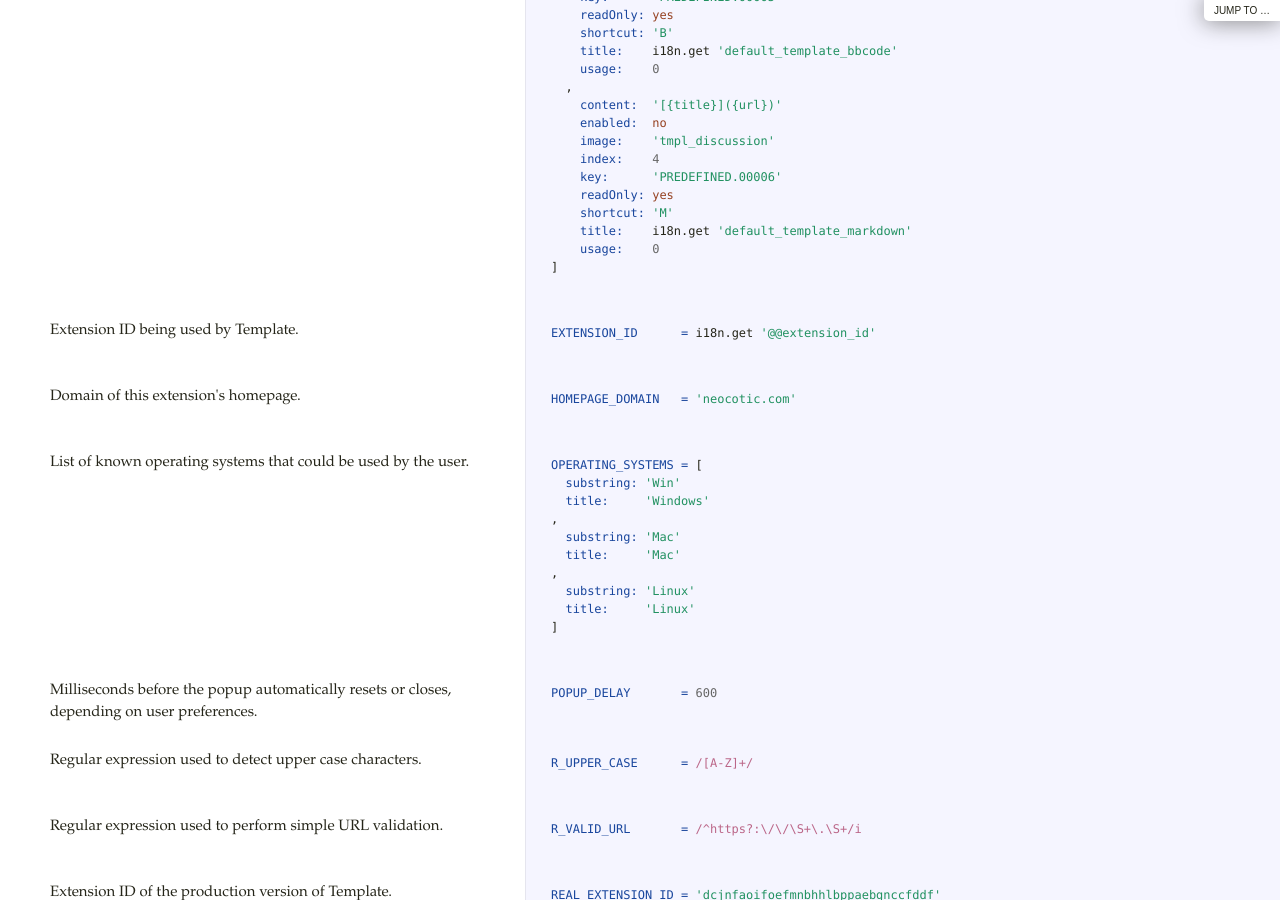
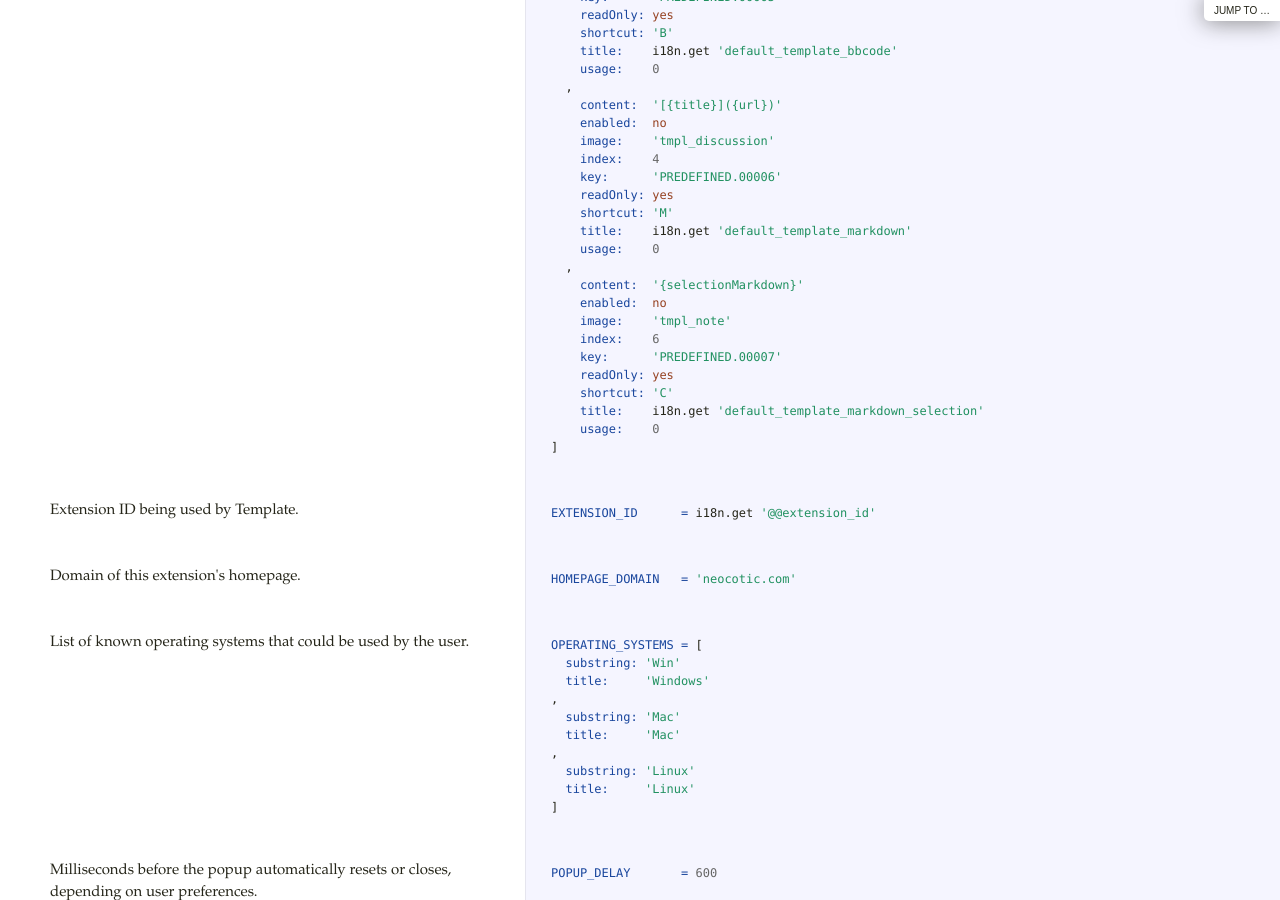
Before and after one commit to luckypoem11/luckypoem11.github.com, a Jekyll site: the page docs/background.html, which Jekyll copies as it is, in a window 1280 px wide and 900 px high, scrolled down 1232 px. Built offline with Jekyll 4.4.1, drawn with Linux system fonts in a browser that asks for light colours.

Commit message:
'updated homepage for v1.0.6'

```diff
--- a/docs/background.html
+++ b/docs/background.html
@@ -71,6 +71,16 @@ external requests to Template.</p>             </td>             <td class="code
     <span class="nv">readOnly: </span><span class="kc">yes</span>
     <span class="nv">shortcut: </span><span class="s1">&#39;M&#39;</span>
     <span class="nv">title: </span>   <span class="nx">i18n</span><span class="p">.</span><span class="nx">get</span> <span class="s1">&#39;default_template_markdown&#39;</span>
+    <span class="nv">usage: </span>   <span class="mi">0</span>
+  <span class="p">,</span>
+    <span class="nv">content: </span> <span class="s1">&#39;{selectionMarkdown}&#39;</span>
+    <span class="nv">enabled: </span> <span class="kc">no</span>
+    <span class="nv">image: </span>   <span class="s1">&#39;tmpl_note&#39;</span>
+    <span class="nv">index: </span>   <span class="mi">6</span>
+    <span class="nv">key: </span>     <span class="s1">&#39;PREDEFINED.00007&#39;</span>
+    <span class="nv">readOnly: </span><span class="kc">yes</span>
+    <span class="nv">shortcut: </span><span class="s1">&#39;C&#39;</span>
+    <span class="nv">title: </span>   <span class="nx">i18n</span><span class="p">.</span><span class="nx">get</span> <span class="s1">&#39;default_template_markdown_selection&#39;</span>
     <span class="nv">usage: </span>   <span class="mi">0</span>
 <span class="p">]</span>
 
--- a/docs/options.html
+++ b/docs/options.html
@@ -120,9 +120,8 @@ images on the options page.</p>             </td>             <td class="code">
     <span class="p">).</span><span class="nx">appendTo</span><span class="p">(</span><span class="nx">images</span><span class="p">).</span><span class="nx">data</span> <span class="s1">&#39;file&#39;</span><span class="p">,</span> <span class="s2">&quot;#{image}.png&quot;</span>
   <span class="nx">images</span><span class="p">.</span><span class="nx">change</span> <span class="o">-&gt;</span>
     <span class="nv">opt = </span><span class="nx">images</span><span class="p">.</span><span class="nx">find</span> <span class="s1">&#39;option:selected&#39;</span>
-    <span class="nx">imagePreview</span><span class="p">.</span><span class="nx">attr</span>
-      <span class="nv">src: </span>  <span class="s2">&quot;../images/#{opt.data &#39;file&#39;}&quot;</span>
-      <span class="nv">title: </span><span class="nx">opt</span><span class="p">.</span><span class="nx">text</span><span class="p">()</span>
+    <span class="nx">imagePreview</span><span class="p">.</span><span class="nx">attr</span> <span class="s1">&#39;src&#39;</span><span class="p">,</span> <span class="s2">&quot;../images/#{opt.data &#39;file&#39;}&quot;</span>
+    <span class="nx">imagePreview</span><span class="p">.</span><span class="nx">removeData</span><span class="p">(</span><span class="s1">&#39;tooltip&#39;</span><span class="p">).</span><span class="nx">tooltip</span> <span class="nv">title: </span><span class="nx">opt</span><span class="p">.</span><span class="nx">text</span><span class="p">()</span>
   <span class="nx">images</span><span class="p">.</span><span class="nx">change</span><span class="p">()</span>
 
 
--- a/guide/standard.html
+++ b/guide/standard.html
@@ -212,7 +212,7 @@ keywords: template, google, chrome, extension, addon, writing, editing, guide, d
     <tr>
       <td><a name="version"></a>version</td>
       <td>
-        The installed version of <a href="/template">Template</a> (e.g. <em>1.0.5</em>)
+        The installed version of <a href="/template">Template</a> (e.g. <em>1.0.6</em>)
       </td>
     </tr>
   </tbody>
```
Also changed, not shown: changes.html (+17 -0 lines), index.html (+14 -12 lines).
